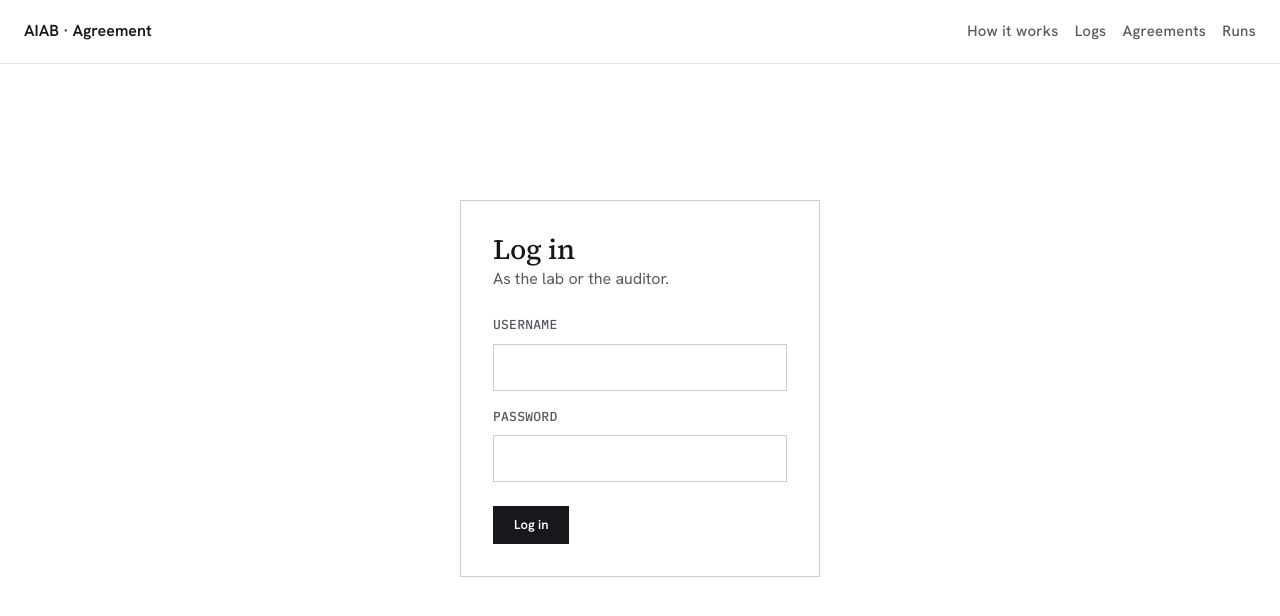
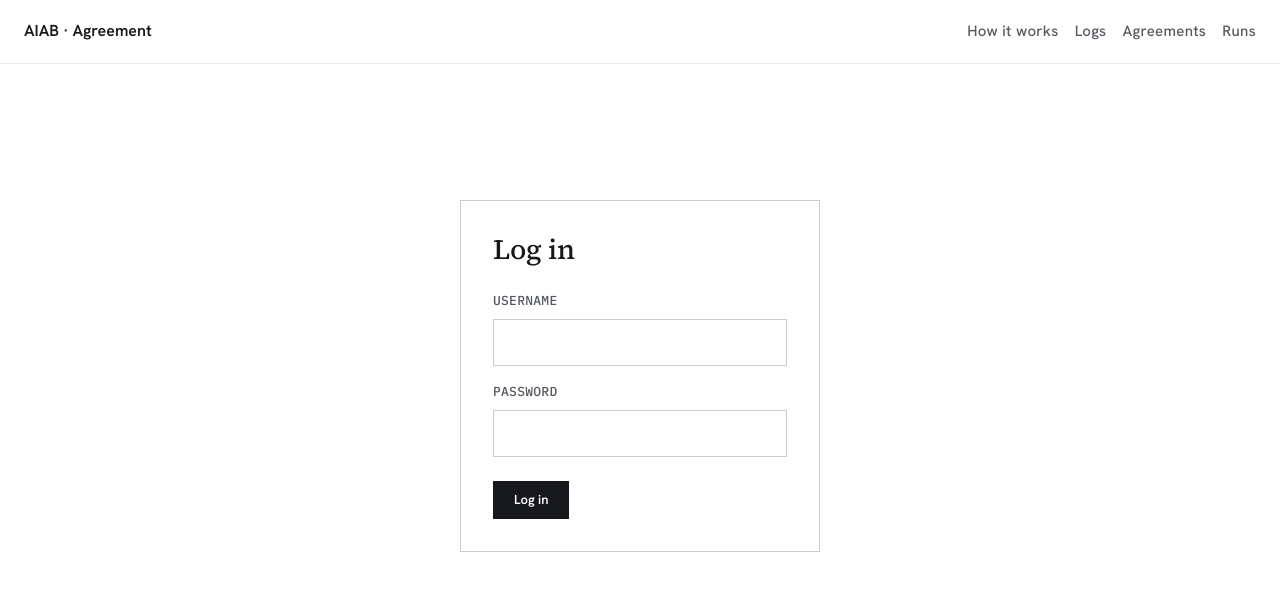
Before and after one commit to Lucid-Computing/aiab-introspection, a FastAPI app: page /login in a window 1280 px wide. Shown: the top 616 px of the page. Run offline with FastAPI, Linux system fonts and the light colour scheme; some libraries are stand-ins or nearby versions.

Commit message:
Login page: drop the 'As the lab or the auditor.' line

```diff
--- a/ui/server/templates/login.html
+++ b/ui/server/templates/login.html
@@ -3,7 +3,6 @@
 {% block content %}
 <div class="panel login">
   <h3>Log in</h3>
-  <p class="explain">As the lab or the auditor.</p>
 {% if settings.oidc_enabled %}
   <a class="btn btn--primary" href="/login/start?next={{ next | urlencode }}">Sign in with {{ settings.oidc_provider_name }}</a>
 {% endif %}
```
